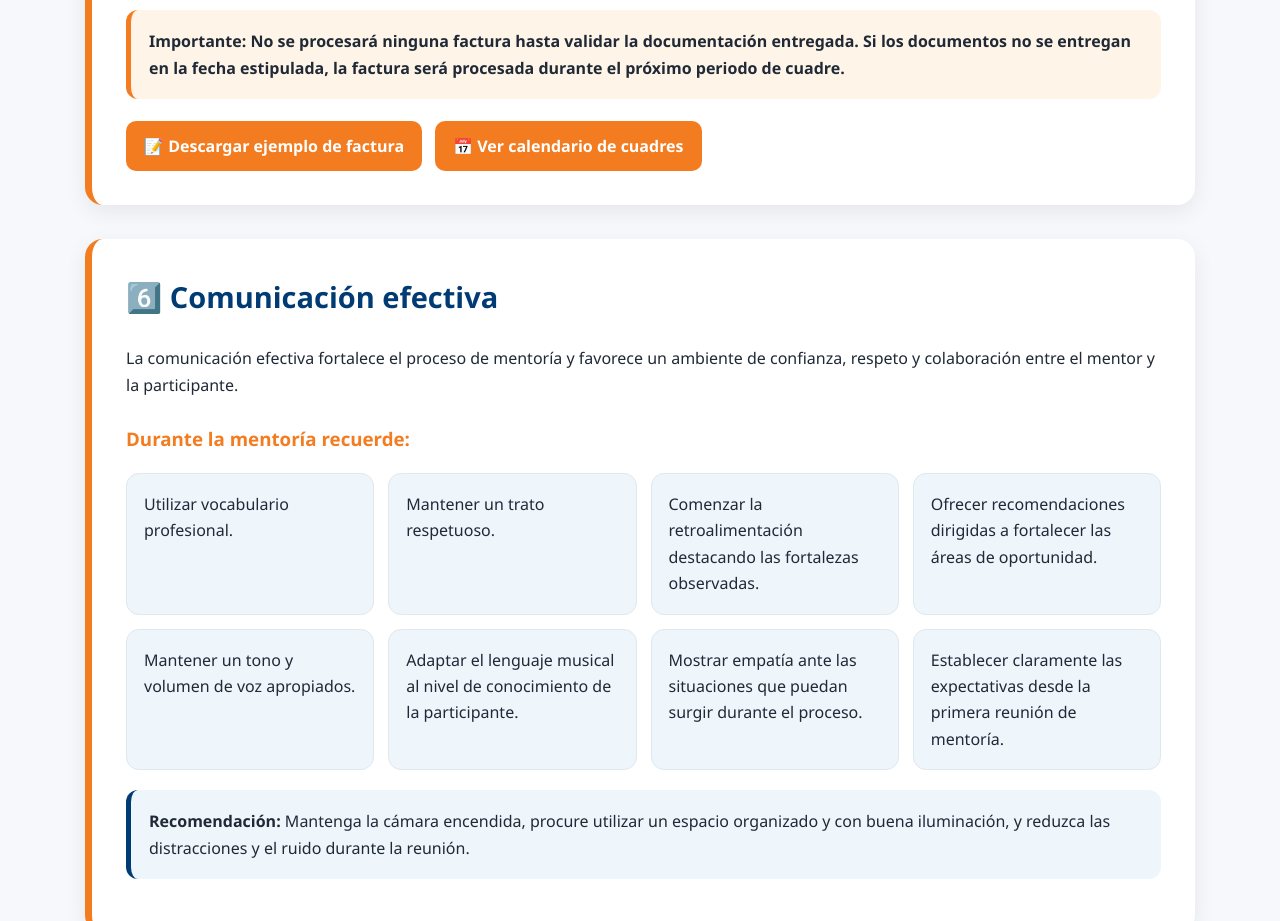
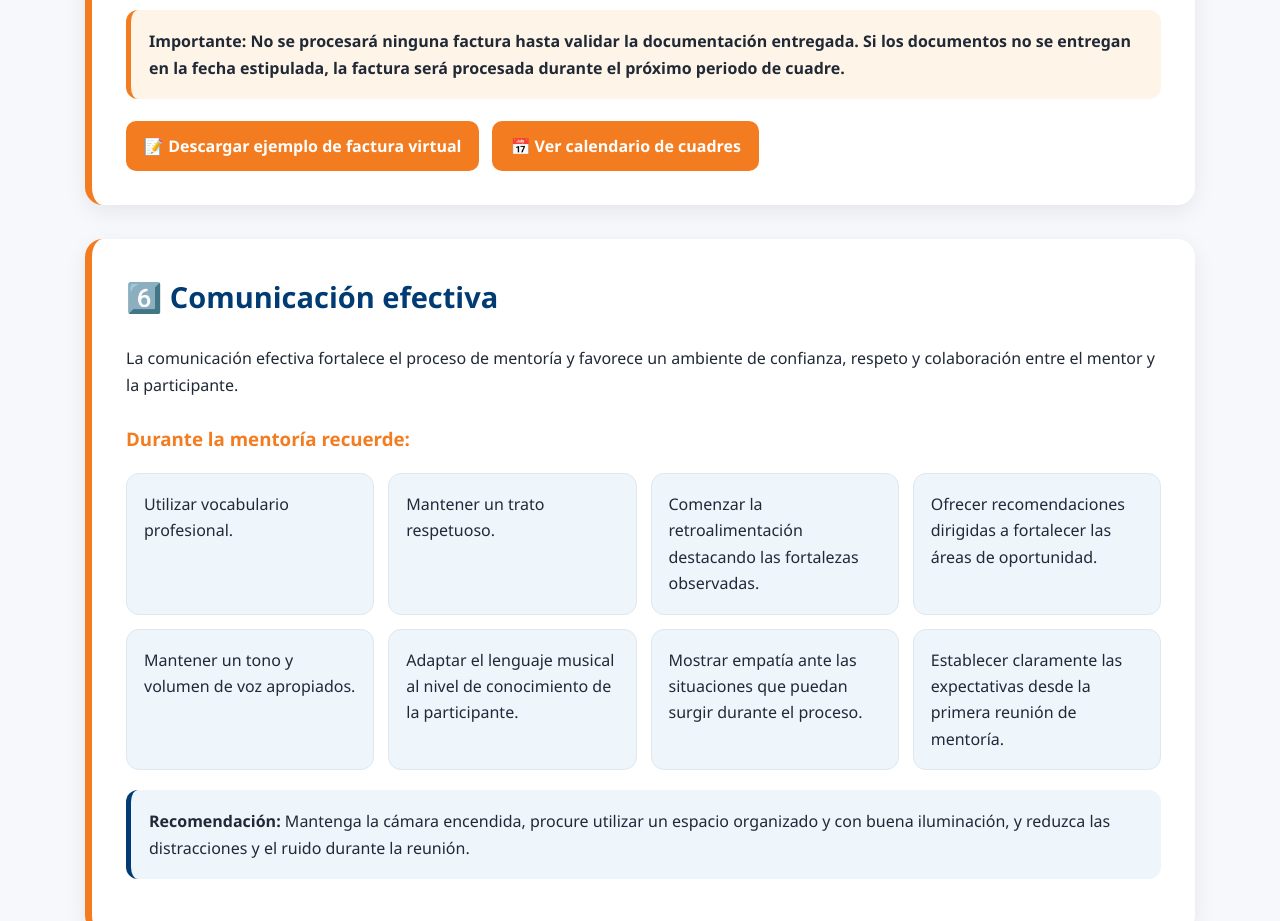
Before and after one commit to Taniajudith/portal-mentorias-dm, a plain HTML site: page virtual.html in a window 1280 px wide. Shown: the part 4100-5021 px from the top of the page. Drawn offline with Linux system fonts and the light colour scheme.

```diff
--- a/virtual.html
+++ b/virtual.html
@@ -672,7 +672,7 @@
     <div class="docs">
 
         <a href="ejemplo-factura-virtual.docx">
-            📝 Descargar ejemplo de factura
+            📝 Descargar ejemplo de factura virtual
         </a>
 
         <a href="calendario.html">
```
